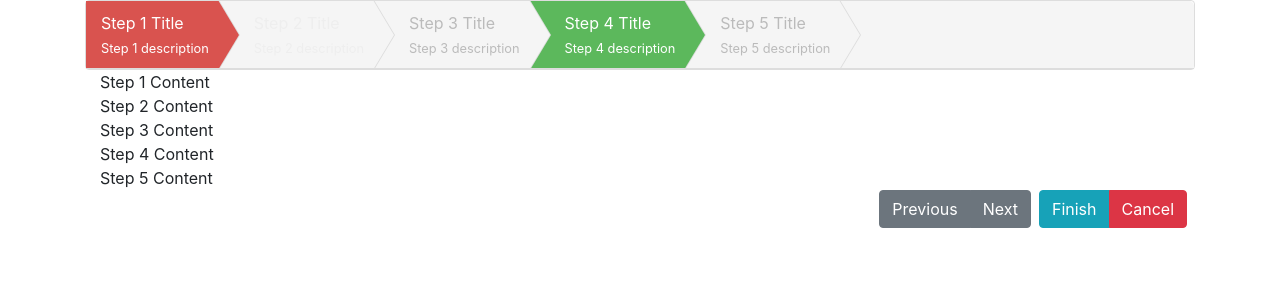
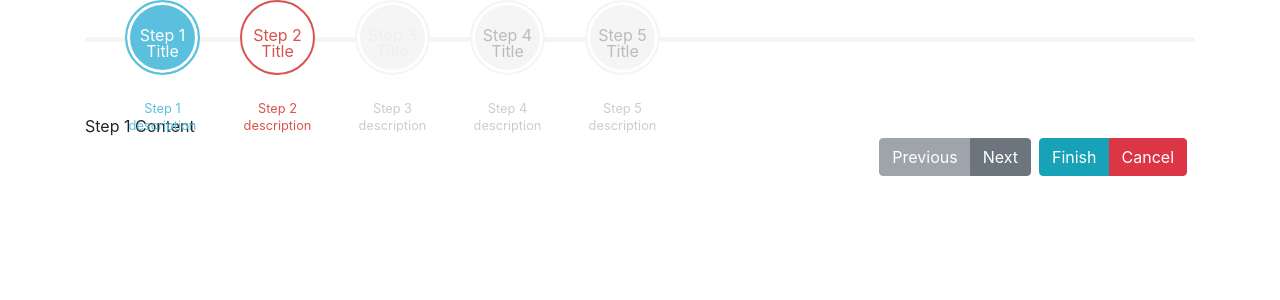
Before and after one commit to abdulkadirgenc/ng-wizard, an Angular app: page / in a window 1280 px wide. Shown: the top 300 px of the page. Built offline with nearby package versions, Linux system fonts and the light colour scheme.

Commit message:
configuration enhancements

```diff
--- a/projects/ng-wizard/src/lib/core/ng-wizard.component.html
+++ b/projects/ng-wizard/src/lib/core/ng-wizard.component.html
@@ -1,44 +1,43 @@
 <div>
-    <div id="ngwizard" [ngClass]="mainClass">
-        <ul [ngClass]="navClass">
+    <div id="ngwizard" [ngClass]="styles.main">
+        <ul [ngClass]="styles.nav">
             <li *ngFor="let stepState of stepStates; let i = index" [ngClass]="_getStepCssClass(stepState)">
                 <a href="#step-{{ i }}" (click)="_showSelectedStep($event, stepState)"
-                    [ngClass]="linkClass">{{ stepState.step.title }}<br /><small>{{ stepState.step.description }}</small></a>
+                    [ngClass]="styles.link">{{ stepState.step.title }}<br /><small>{{ stepState.step.description }}</small></a>
             </li>
         </ul>
     </div>
 
-    <div *ngIf="showToolbarTop" [ngClass]="toolbarTopClass">
+    <div *ngIf="showToolbarTop" [ngClass]="styles.toolbarTop">
         <div class="btn-group mr-2 sw-btn-group" role="group">
-            <button [ngClass]="previousButtonClass" type="button"
-                (click)="_showPreviousStep($event)">{{ defaultConfig.lang.previous }}</button>
-            <button [ngClass]="nextButtonClass" type="button"
-                (click)="_showNextStep($event)">{{ defaultConfig.lang.next }}</button>
+            <button [ngClass]="styles.previousButton" type="button"
+                (click)="_showPreviousStep($event)">{{ config.lang.previous }}</button>
+            <button [ngClass]="styles.nextButton" type="button"
+                (click)="_showNextStep($event)">{{ config.lang.next }}</button>
         </div>
 
         <div *ngIf="showExtraButtons" class="btn-group mr-2 sw-btn-group-extra" role="group">
-            <button *ngFor="let button of defaultConfig.toolbarSettings.toolbarExtraButtons; let j = index"
+            <button *ngFor="let button of config.toolbarSettings.toolbarExtraButtons; let j = index"
                 [ngClass]="button.class" type="button">{{ button.text }}</button>
         </div>
     </div>
 
-    <div [ngClass]="containerClass">
-        <div *ngFor="let stepState of stepStates; let i = index" id="step-{{ i }}" [ngClass]="pageClass"
-            style="display: block">
-            {{ stepState.step.content }}
+    <div [ngClass]="styles.container">
+        <div *ngIf="currentStepState" [ngClass]="styles.page" style="display: block">
+            {{ currentStepState.step.content }}
         </div>
     </div>
 
-    <div *ngIf="showToolbarBottom" [ngClass]="toolbarBottomClass">
+    <div *ngIf="showToolbarBottom" [ngClass]="styles.toolbarBottom">
         <div class="btn-group mr-2 sw-btn-group" role="group">
-            <button [ngClass]="previousButtonClass" type="button"
-                (click)="_showPreviousStep($event)">{{ defaultConfig.lang.previous }}</button>
-            <button [ngClass]="nextButtonClass" type="button"
-                (click)="_showNextStep($event)">{{ defaultConfig.lang.next }}</button>
+            <button [ngClass]="styles.previousButton" type="button"
+                (click)="_showPreviousStep($event)">{{ config.lang.previous }}</button>
+            <button [ngClass]="styles.nextButton" type="button"
+                (click)="_showNextStep($event)">{{ config.lang.next }}</button>
         </div>
 
         <div *ngIf="showExtraButtons" class="btn-group mr-2 sw-btn-group-extra" role="group">
-            <button *ngFor="let button of defaultConfig.toolbarSettings.toolbarExtraButtons; let j = index"
+            <button *ngFor="let button of config.toolbarSettings.toolbarExtraButtons; let j = index"
                 [ngClass]="button.class" type="button">{{ button.text }}</button>
         </div>
     </div>
--- a/projects/ng-wizard/src/lib/core/ng-wizard.component.ts
+++ b/projects/ng-wizard/src/lib/core/ng-wizard.component.ts
@@ -13,27 +13,32 @@ export class NgWizardComponent implements OnInit {
   @Input() steps: NgWizardStep[];
   stepStates: NgWizardStepState[];
 
-  defaultConfig: NgWizardConfig;
-  mainClass: string;
-  navClass: string;
-  stepClass: string;
-  linkClass: string;
-  containerClass: string;
-  pageClass: string;
-  previousButtonClass: string;
-  nextButtonClass: string;
+  @Input() config: NgWizardConfig;
+  styles: {
+    main?: string;
+    nav?: string;
+    step?: string;
+    link?: string;
+    container?: string;
+    page?: string;
+    previousButton?: string;
+    nextButton?: string;
+    toolbarTop?: string;
+    toolbarBottom?: string;
+  } = {};
+
   showToolbarTop: boolean = false;
   showToolbarBottom: boolean = false;
   showExtraButtons: boolean = false;
-  toolbarTopClass: string;
-  toolbarBottomClass: string;
   current_index: number = null;// Active step index
+  currentStepState: NgWizardStepState; // Active step
 
   constructor(private ngService: NgWizardService) {
-    this.defaultConfig = this.ngService.getDefaultConfig();
   }
 
   ngOnInit() {
+    this.config = this.ngService.getMergedWithDefaultConfig(this.config);
+
     // set step states
     this._setStepStates();
 
@@ -47,26 +52,26 @@ export class NgWizardComponent implements OnInit {
     this._setEvents();
 
     // Show the initial step
-    this._showStep(this.defaultConfig.selected);
+    this._showStep(this.config.selected);
   }
 
   _setStepStates() {
     this.stepStates = this.steps.map((step, index) => <NgWizardStepState>{
       step: step,
       index: index,
-      disabledStep: this.defaultConfig.disabledSteps.includes(index),
-      errorStep: this.defaultConfig.errorSteps.includes(index),
-      hiddenStep: this.defaultConfig.hiddenSteps.includes(index)
+      disabledStep: this.config.disabledSteps.includes(index),
+      errorStep: this.config.errorSteps.includes(index),
+      hiddenStep: this.config.hiddenSteps.includes(index)
     });
 
     // Mark previous steps of the active step as done
-    if (this.defaultConfig.selected > 0
-      && this.defaultConfig.anchorSettings.markDoneStep
-      && this.defaultConfig.anchorSettings.markAllPreviousStepsAsDone) {
+    if (this.config.selected > 0
+      && this.config.anchorSettings.markDoneStep
+      && this.config.anchorSettings.markAllPreviousStepsAsDone) {
 
       this.stepStates.forEach(stepState => {
         if (!stepState.disabledStep && !stepState.hiddenStep) {
-          stepState.done = stepState.index < this.defaultConfig.selected
+          stepState.done = stepState.index < this.config.selected
         }
       });
     }
@@ -75,25 +80,35 @@ export class NgWizardComponent implements OnInit {
   // PRIVATE FUNCTIONS
   _setElements() {
     // Set the main element
-    this.mainClass = 'ng-wizard-main ng-wizard-theme-' + this.defaultConfig.theme;
+    this.styles.main = 'ng-wizard-main ng-wizard-theme-' + this.config.theme;
     // Set anchor elements
-    this.navClass = 'nav nav-tabs step-anchor'; // ul
-    this.stepClass = 'nav-item'; // li
-    this.linkClass = 'nav-link'; // a
+    this.styles.nav = 'nav nav-tabs step-anchor'; // ul
+    this.styles.step = 'nav-item'; // li
+    this.styles.link = 'nav-link'; // a
 
     // Make the anchor clickable
-    if (this.defaultConfig.anchorSettings.enableAllAnchors != false && this.defaultConfig.anchorSettings.anchorClickable != false) {
-      this.stepClass += ' clickable';
+    if (this.config.anchorSettings.enableAllAnchors != false && this.config.anchorSettings.anchorClickable != false) {
+      this.styles.step += ' clickable';
     }
 
     // Set content container
-    this.containerClass = 'container ng-wizard-container tab-content';
+    this.styles.container = 'ng-wizard-container tab-content';
     // Set content pages
-    this.pageClass = 'tab-pane step-content';
+    this.styles.page = 'tab-pane step-content';
+
+    if (this.config.cycleSteps) {
+      this.styles.previousButton = 'btn btn-secondary ng-wizard-btn-prev';
+      this.styles.nextButton = 'btn btn-secondary ng-wizard-btn-next';
+    }
+    else {
+      // TODO
+      this.styles.previousButton = 'btn btn-secondary ng-wizard-btn-prev';
+      this.styles.nextButton = 'btn btn-secondary ng-wizard-btn-next';
+    }
   }
 
   _getStepCssClass(selectedStepState: NgWizardStepState) {
-    var stepClass = this.stepClass;
+    var stepClass = this.styles.step;
 
     if (selectedStepState.disabledStep) {
       stepClass += ' disabled';
@@ -118,30 +133,40 @@ export class NgWizardComponent implements OnInit {
     return stepClass;
   }
 
+  _getPageCssClass(selectedStepState: NgWizardStepState) {
+    var pageClass = this.styles.page;
+
+    if (selectedStepState.index == this.current_index) {
+      pageClass += ' active';
+    }
+
+    return pageClass;
+  }
+
   _setToolbar() {
-    this.showToolbarTop = this.defaultConfig.toolbarSettings.toolbarPosition == TOOLBAR_POSITION.top ||
-      this.defaultConfig.toolbarSettings.toolbarPosition == TOOLBAR_POSITION.both;
+    this.showToolbarTop = this.config.toolbarSettings.toolbarPosition == TOOLBAR_POSITION.top ||
+      this.config.toolbarSettings.toolbarPosition == TOOLBAR_POSITION.both;
 
-    this.showToolbarBottom = this.defaultConfig.toolbarSettings.toolbarPosition == TOOLBAR_POSITION.bottom ||
-      this.defaultConfig.toolbarSettings.toolbarPosition == TOOLBAR_POSITION.both;
+    this.showToolbarBottom = this.config.toolbarSettings.toolbarPosition == TOOLBAR_POSITION.bottom ||
+      this.config.toolbarSettings.toolbarPosition == TOOLBAR_POSITION.both;
 
-    this.showExtraButtons = this.defaultConfig.toolbarSettings.toolbarExtraButtons && this.defaultConfig.toolbarSettings.toolbarExtraButtons.length > 0;
+    this.showExtraButtons = this.config.toolbarSettings.toolbarExtraButtons && this.config.toolbarSettings.toolbarExtraButtons.length > 0;
 
-    this.toolbarTopClass = 'btn-toolbar ng-wizard-toolbar ng-wizard-toolbar-top justify-content-' + this.defaultConfig.toolbarSettings.toolbarButtonPosition;
-    this.toolbarBottomClass = 'btn-toolbar ng-wizard-toolbar ng-wizard-toolbar-bottom justify-content-' + this.defaultConfig.toolbarSettings.toolbarButtonPosition;
+    this.styles.toolbarTop = 'btn-toolbar ng-wizard-toolbar ng-wizard-toolbar-top justify-content-' + this.config.toolbarSettings.toolbarButtonPosition;
+    this.styles.toolbarBottom = 'btn-toolbar ng-wizard-toolbar ng-wizard-toolbar-bottom justify-content-' + this.config.toolbarSettings.toolbarButtonPosition;
   }
 
   _setEvents() {
     //TODO: keyNavigation, backButtonSupport
     // Keyboard navigation event
-    if (this.defaultConfig.keyNavigation) {
+    if (this.config.keyNavigation) {
       // $(document).keyup(function (e) {
       //   mi._keyNav(e);
       // });
     }
 
     // Back/forward browser button event
-    if (this.defaultConfig.backButtonSupport) {
+    if (this.config.backButtonSupport) {
       // $(window).on('hashchange', function (e) {
       //   if (!mi.options.useURLhash) {
       //     return true;
@@ -160,16 +185,16 @@ export class NgWizardComponent implements OnInit {
   _showSelectedStep(event: Event, selectedStepState: NgWizardStepState) {
     event.preventDefault();
 
-    if (this.defaultConfig.anchorSettings.anchorClickable == false) {
+    if (this.config.anchorSettings.anchorClickable == false) {
       return;
     }
 
-    if (this.defaultConfig.anchorSettings.enableAnchorOnDoneStep == false && selectedStepState.done) {
+    if (this.config.anchorSettings.enableAnchorOnDoneStep == false && selectedStepState.done) {
       return true;
     }
 
     if (selectedStepState.index != this.current_index) {
-      if (this.defaultConfig.anchorSettings.enableAllAnchors && this.defaultConfig.anchorSettings.anchorClickable) {
+      if (this.config.anchorSettings.enableAllAnchors && this.config.anchorSettings.anchorClickable) {
         this._showStep(selectedStepState.index);
       }
       else {
@@ -184,11 +209,11 @@ export class NgWizardComponent implements OnInit {
     event.preventDefault();
     // Find the next not disabled & hidden step
     var filteredStepStates = this.stepStates.filter((stepState, stepIndex) => {
-      return stepIndex > this.current_index && !stepState.disabledStep && !stepState.hiddenStep;
+      return stepIndex > (this.current_index == null ? -1 : this.current_index) && !stepState.disabledStep && !stepState.hiddenStep;
     });
 
     if (filteredStepStates.length == 0) {
-      if (!this.defaultConfig.cycleSteps) {
+      if (!this.config.cycleSteps) {
         return;
       }
 
@@ -203,11 +228,11 @@ export class NgWizardComponent implements OnInit {
     event.preventDefault();
     // Find the previous not disabled & hidden step
     var filteredStepStates = this.stepStates.filter((stepState, stepIndex) => {
-      return stepIndex < this.current_index && !stepState.disabledStep && !stepState.hiddenStep;
+      return stepIndex < (this.current_index == null && this.config.cycleSteps ? this.stepStates.length : this.current_index) && !stepState.disabledStep && !stepState.hiddenStep;
     });
 
     if (filteredStepStates.length == 0) {
-      if (!this.defaultConfig.cycleSteps) {
+      if (!this.config.cycleSteps) {
         return;
       }
 
@@ -233,25 +258,22 @@ export class NgWizardComponent implements OnInit {
       return;
     }
 
-    // Get current step elements
-    var currentStepState = this.stepStates[this.current_index];
-
     // Load step content
-    this._loadStepContent(currentStepState, selectedStepState);
+    this._loadStepContent(selectedStepState);
   }
 
-  _loadStepContent(currentStepState: NgWizardStepState, selectedStepState: NgWizardStepState) {
+  _loadStepContent(selectedStepState: NgWizardStepState) {
     // Get the direction of step navigation
     var stepDirection = (this.current_index !== null && this.current_index !== selectedStepState.index) ? (this.current_index < selectedStepState.index ? "forward" : "backward") : '';
 
     // Trigger "leaveStep" event
-    if (this.current_index !== null && this._triggerEvent("leaveStep", [currentStepState, this.current_index, stepDirection]) === false) {
+    if (this.current_index !== null && this._triggerEvent("leaveStep", [this.currentStepState, this.current_index, stepDirection]) === false) {
       return;
     }
 
-    var contentURL = selectedStepState.step.contentURL && selectedStepState.step.contentURL.length > 0 ? selectedStepState.step.contentURL : this.defaultConfig.contentURL;
+    var contentURL = selectedStepState.step.contentURL && selectedStepState.step.contentURL.length > 0 ? selectedStepState.step.contentURL : this.config.contentURL;
 
-    if (contentURL && contentURL.length > 0 && (!selectedStepState.step.content || selectedStepState.step.content.length == 0 || !this.defaultConfig.contentCache)) {
+    if (contentURL && contentURL.length > 0 && (!selectedStepState.step.content || selectedStepState.step.content.length == 0 || !this.config.contentCache)) {
       // Get ajax content and then show step
       // TODO
       // var selPage = elm.length > 0 ? $(elm.attr("href"), this.main) : null;
@@ -281,11 +303,11 @@ export class NgWizardComponent implements OnInit {
       // $.ajax(ajaxSettings);
     } else {
       // Show step
-      this._transitPage(currentStepState, selectedStepState);
+      this._transitPage(selectedStepState);
     }
   }
 
-  _transitPage(currentStepState: NgWizardStepState, selectedStepState: NgWizardStepState) {
+  _transitPage(selectedStepState: NgWizardStepState) {
     // Get the direction of step navigation
     var stepDirection = (this.current_index !== null && this.current_index !== selectedStepState.index) ? (this.current_index < selectedStepState.index ? "forward" : "backward") : '';
     var stepPosition = (selectedStepState.index == 0) ? 'first' : (selectedStepState.index == this.steps.length - 1 ? 'final' : 'middle');
@@ -295,27 +317,28 @@ export class NgWizardComponent implements OnInit {
     // Change the url hash to new step
     // this._setURLHash(selectedStepState.href);
     // Update controls
-    this._setAnchor(currentStepState, selectedStepState);
+    this._setAnchor(selectedStepState);
     // Set the buttons based on the step
     this._setButtons(selectedStepState.index);
     // Fix height with content
     this._fixHeight(selectedStepState);
     // Update the current index
     this.current_index = selectedStepState.index;
+    this.currentStepState = selectedStepState;
 
     // Trigger "showStep" event
     this._triggerEvent("showStep", [selectedStepState, this.current_index, stepDirection, stepPosition]);
   }
 
-  _setAnchor(currentStepState: NgWizardStepState, selectedStepState: NgWizardStepState) {
+  _setAnchor(selectedStepState: NgWizardStepState) {
     // Current step anchor > Remove other classes and add done class
-    if (currentStepState) {
-      currentStepState.active = false;
+    if (this.currentStepState) {
+      this.currentStepState.active = false;
 
-      if (this.defaultConfig.anchorSettings.markDoneStep !== false) {
-        currentStepState.done = true;
+      if (this.config.anchorSettings.markDoneStep !== false) {
+        this.currentStepState.done = true;
 
-        if (this.defaultConfig.anchorSettings.removeDoneStepOnNavigateBack != false) {
+        if (this.config.anchorSettings.removeDoneStepOnNavigateBack != false) {
           this.stepStates.forEach(stepState => {
             if (stepState.index > selectedStepState.index) {
               stepState.done = false;
@@ -332,19 +355,19 @@ export class NgWizardComponent implements OnInit {
 
   _setButtons(stepIndex: number) {
     // Previous/Next Button enable/disable based on step
-    if (!this.defaultConfig.cycleSteps) {
+    if (!this.config.cycleSteps) {
       if (0 >= stepIndex) {
-        this.previousButtonClass = 'btn btn-secondary ng-wizard-btn-prev disabled';
+        this.styles.previousButton = 'btn btn-secondary ng-wizard-btn-prev disabled';
       }
       else {
-        this.previousButtonClass = 'btn btn-secondary ng-wizard-btn-prev';
+        this.styles.previousButton = 'btn btn-secondary ng-wizard-btn-prev';
       }
 
       if (this.stepStates.length - 1 <= stepIndex) {
-        this.nextButtonClass = 'btn btn-secondary ng-wizard-btn-next disabled';
+        this.styles.nextButton = 'btn btn-secondary ng-wizard-btn-next disabled';
       }
       else {
-        this.nextButtonClass = 'btn btn-secondary ng-wizard-btn-next';
+        this.styles.nextButton = 'btn btn-secondary ng-wizard-btn-next';
       }
     }
   }
@@ -371,7 +394,7 @@ export class NgWizardComponent implements OnInit {
   _fixHeight(selectedStepState: NgWizardStepState) {
     // TODO
     // // Auto adjust height of the container
-    if (this.defaultConfig.autoAdjustHeight) {
+    if (this.config.autoAdjustHeight) {
       // var selPage = this.steps.eq(idx).length > 0 ? $(this.steps.eq(idx).attr("href"), this.main) : null;
       // this.container.finish().animate({ minHeight: selPage.outerHeight() }, this.defaultConfig.transitionSpeed, function () { });
     }
@@ -390,7 +413,7 @@ export class NgWizardComponent implements OnInit {
   }
 
   _setURLHash(hash: string) {
-    if (this.defaultConfig.showStepURLhash && window.location.hash !== hash) {
+    if (this.config.showStepURLhash && window.location.hash !== hash) {
       window.location.hash = hash;
     }
   }
--- a/projects/ng-wizard/src/lib/core/ng-wizard.service.ts
+++ b/projects/ng-wizard/src/lib/core/ng-wizard.service.ts
@@ -20,6 +20,10 @@ export class NgWizardService {
   getDefaultConfig(): NgWizardConfig {
     return { ...this.defaultConfig };
   }
+
+  getMergedWithDefaultConfig(config: NgWizardConfig): NgWizardConfig {
+    return merge(this.defaultConfig, config);
+  }
 }
 
 // https://gist.github.com/ahtcx/0cd94e62691f539160b32ecda18af3d6
--- a/src/app/app.component.html
+++ b/src/app/app.component.html
@@ -1,3 +1,3 @@
 <div class="container">
-    <ng-wizard [steps]="steps"></ng-wizard>
+    <ng-wizard [steps]="steps" [config]="config"></ng-wizard>
 </div>
--- a/src/app/app.component.ts
+++ b/src/app/app.component.ts
@@ -1,5 +1,6 @@
 import { Component } from '@angular/core';
-import { NgWizardStep } from 'projects/ng-wizard/src/lib/utils/interfaces';
+import { NgWizardStep, NgWizardConfig } from 'projects/ng-wizard/src/lib/utils/interfaces';
+import { THEME } from 'projects/ng-wizard/src/lib/utils/enums';
 
 @Component({
   selector: 'app-root',
@@ -36,4 +37,15 @@ export class AppComponent {
       content: 'Step 5 Content'
     },
   ];
+
+  config: NgWizardConfig = {
+    selected: 0,
+    theme: THEME.circles,
+    errorSteps: [1],
+    disabledSteps: [2],
+    hiddenSteps: [3],
+    toolbarSettings: {
+      toolbarExtraButtons: [{ text: 'Finish', class: 'btn btn-info' }, { text: 'Cancel', class: 'btn btn-danger' }]
+    }
+  };
 }
```
Also changed, not shown: src/app/app.module.ts (+1 -8 lines).
